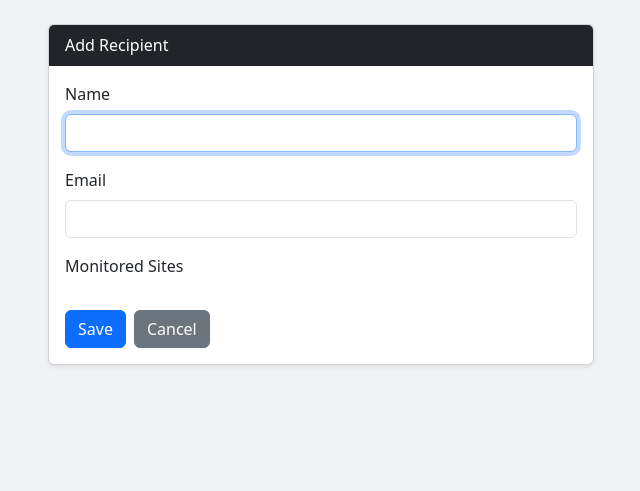
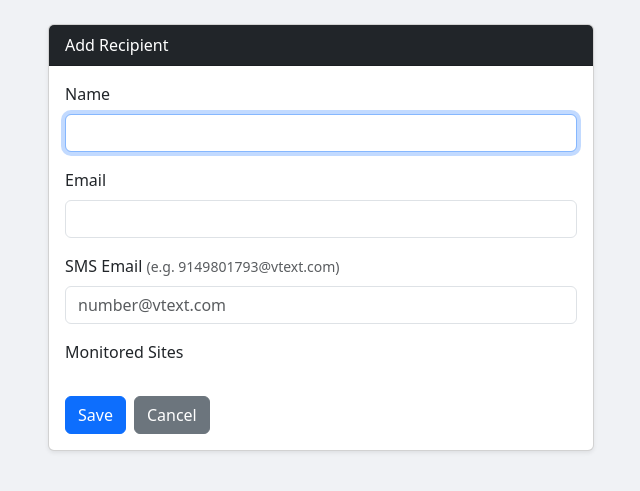
Before and after one commit to happyeyeball/wuw, a Flask app: page /recipients/add in a window 1280 px wide. Shown: the part 57-548 px from the top of the page, without its empty margins (319-959 px from the left). Run offline with Flask 3, Linux system fonts and the light colour scheme; data that the repository does not hold is empty.

Commit message:
Add sms_email field to recipients for carrier email-to-SMS
Alerts send to both email and sms_email when sms_email is set.
Field visible in Flask form and CLI list-recipients output.

Co-Authored-By: Claude Sonnet 4.6 <noreply@anthropic.com>

```diff
--- a/app.py
+++ b/app.py
@@ -128,11 +128,12 @@ def recipient_add():
         name     = request.form['name'].strip()
         email    = request.form['email'].strip()
         site_ids = request.form.getlist('site_ids')
+        sms_email = request.form.get('sms_email', '').strip() or None
         if not name or not email:
             flash('Name and email are required.', 'danger')
         else:
             try:
-                cur    = conn.execute('INSERT INTO recipients (name, email) VALUES (?,?)', (name, email))
+                cur    = conn.execute('INSERT INTO recipients (name, email, sms_email) VALUES (?,?,?)', (name, email, sms_email))
                 rec_id = cur.lastrowid
                 for sid in site_ids:
                     conn.execute(
@@ -163,12 +164,13 @@ def recipient_edit(id):
     if request.method == 'POST':
         name     = request.form['name'].strip()
         email    = request.form['email'].strip()
-        site_ids = {int(s) for s in request.form.getlist('site_ids')}
+        site_ids  = {int(s) for s in request.form.getlist('site_ids')}
+        sms_email = request.form.get('sms_email', '').strip() or None
         if not name or not email:
             flash('Name and email are required.', 'danger')
         else:
             try:
-                conn.execute('UPDATE recipients SET name=?, email=? WHERE id=?', (name, email, id))
+                conn.execute('UPDATE recipients SET name=?, email=?, sms_email=? WHERE id=?', (name, email, sms_email, id))
                 for sid in site_ids - linked:
                     conn.execute(
                         'INSERT OR IGNORE INTO website_recipients (website_id, recipient_id) VALUES (?,?)',
--- a/templates/recipient_form.html
+++ b/templates/recipient_form.html
@@ -17,6 +17,12 @@
             <label class="form-label">Email</label>
             <input type="email" name="email" class="form-control"
                    value="{{ recipient.email if recipient else '' }}" required>
+          </div>
+          <div class="mb-3">
+            <label class="form-label">SMS Email <span class="text-muted small">(e.g. 9149801793@vtext.com)</span></label>
+            <input type="email" name="sms_email" class="form-control"
+                   value="{{ recipient.sms_email if recipient and recipient.sms_email else '' }}"
+                   placeholder="number@vtext.com">
           </div>
           <div class="mb-4">
             <label class="form-label">Monitored Sites</label>
```
Also changed, not shown: wuw.py (+11 -8 lines).
